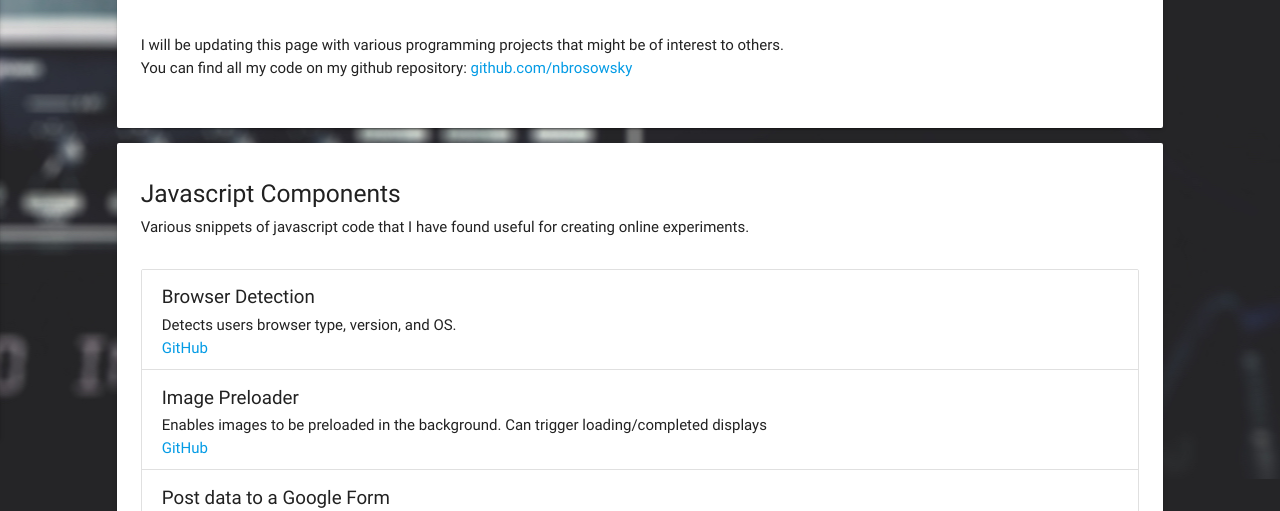
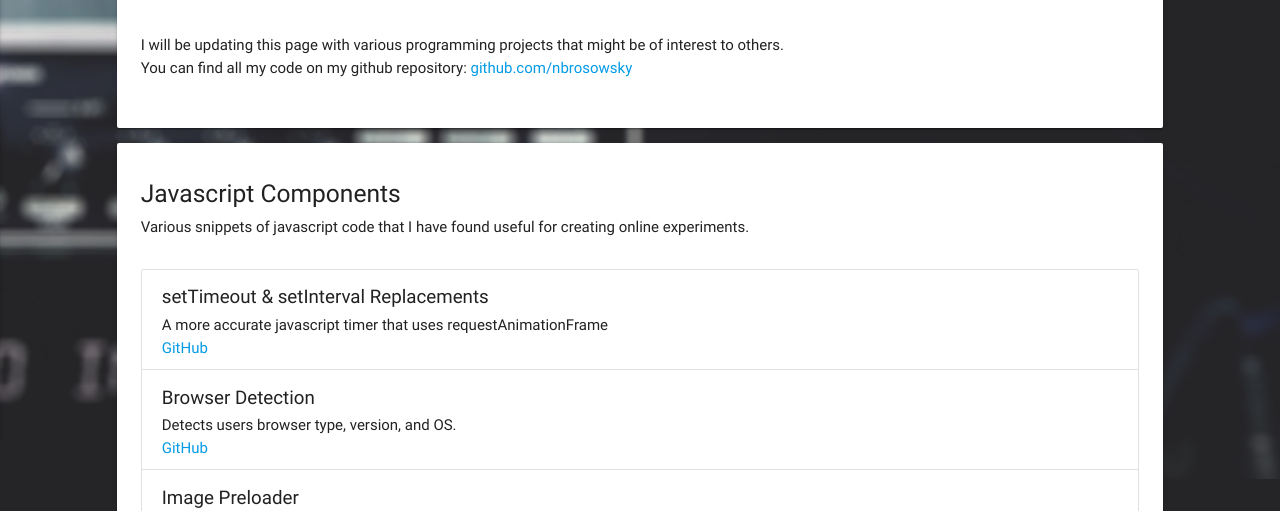
Before and after one commit to nbrosowsky/nbrosowsky.github.io, a plain HTML site: page programming.html in a window 1280 px wide. Shown: the part 421-932 px from the top of the page. Drawn offline with nearby package versions, Linux system fonts and the light colour scheme.

Commit message:
add eventTimer

```diff
--- a/programming.html
+++ b/programming.html
@@ -88,28 +88,34 @@
                                 <br />
                                 <ul class="collection">
                                     <li class="collection-item">
+                                        <h6>setTimeout & setInterval Replacements</h6>
+                                        <p>A more accurate javascript timer that uses requestAnimationFrame
+                                        </p>
+                                        <a href="https://github.com/nbrosowsky/eventTimer" target="_blank">GitHub</a>
+                                    </li>
+                                    <li class="collection-item">
                                         <h6>Browser Detection</h6>
                                         <p>Detects users browser type, version, and OS.
                                         </p>
-                    <a href="https://github.com/nbrosowsky/browserDetect" target="_blank" >GitHub</a>
+                                        <a href="https://github.com/nbrosowsky/browserDetect" target="_blank">GitHub</a>
                                     </li>
                                     <li class="collection-item">
                                         <h6>Image Preloader</h6>
                                         <p>Enables images to be preloaded in the background. Can trigger loading/completed displays
                                         </p>
-                    <a href="https://github.com/nbrosowsky/imagePreLoader" target="_blank" >GitHub</a>
+                                        <a href="https://github.com/nbrosowsky/imagePreLoader" target="_blank">GitHub</a>
                                     </li>
                                     <li class="collection-item">
                                         <h6>Post data to a Google Form</h6>
                                         <p>Takes data from an HTML form (or other javascript variables) and posts data to a google form / sheet.
                                         </p>
-                    <a href="https://github.com/nbrosowsky/sendToGoogleForm" target="_blank" >GitHub</a>
+                                        <a href="https://github.com/nbrosowsky/sendToGoogleForm" target="_blank">GitHub</a>
                                     </li>
                                     <li class="collection-item">
                                         <h6>Simple Pagination Generator</h6>
                                         <p>Automatically convert a set of divs into pages with navigation buttons.
                                         </p>
-                    <a href="https://github.com/nbrosowsky/pagination" target="_blank" >GitHub</a>
+                                        <a href="https://github.com/nbrosowsky/pagination" target="_blank">GitHub</a>
                                     </li>
 
                                 </ul>
@@ -210,6 +216,7 @@
                 $(this).addClass('is-checked');
             });
         });
+
     </script>
     <script>
         $(document).ready(function() {
@@ -266,6 +273,7 @@
 
 
         });
+
     </script>
 
 </body>
```
Lines whose indentation alone changed are shown as unchanged.
